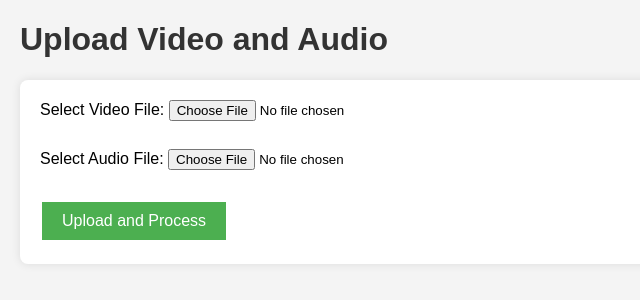
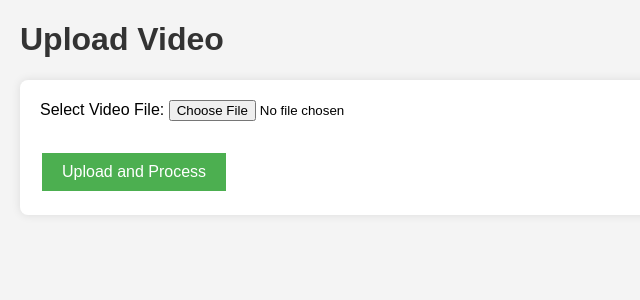
Before and after one commit to IonaSantana/RemoveRuidoVideo, a Flask app: page / in a window 1280 px wide. Shown: the top 300 px of the page, without its empty margins (0-640 px from the left). Run offline with Flask 3, Linux system fonts and the light colour scheme.

Commit message:
caminho aplicação

```diff
--- a/app.py
+++ b/app.py
@@ -1,6 +1,6 @@
 from flask import Flask, render_template, request, redirect, url_for
 import os
-from your_module import AudioVideoProcessor  # Substitua 'your_module' pelo nome real do módulo
+from audioprocessor import AudioVideoProcessor
 
 app = Flask(__name__)
 
--- a/templates/index.html
+++ b/templates/index.html
@@ -7,12 +7,10 @@
     <link rel="stylesheet" href="{{ url_for('static', filename='styles.css') }}">
 </head>
 <body>
-    <h1>Upload Video and Audio</h1>
+    <h1>Upload Video</h1>
     <form action="{{ url_for('upload_files') }}" method="post" enctype="multipart/form-data">
         <label for="video">Select Video File:</label>
         <input type="file" name="video" id="video" required><br><br>
-        <label for="audio">Select Audio File:</label>
-        <input type="file" name="audio" id="audio" required><br><br>
         <input type="submit" value="Upload and Process">
     </form>
 </body>
```
